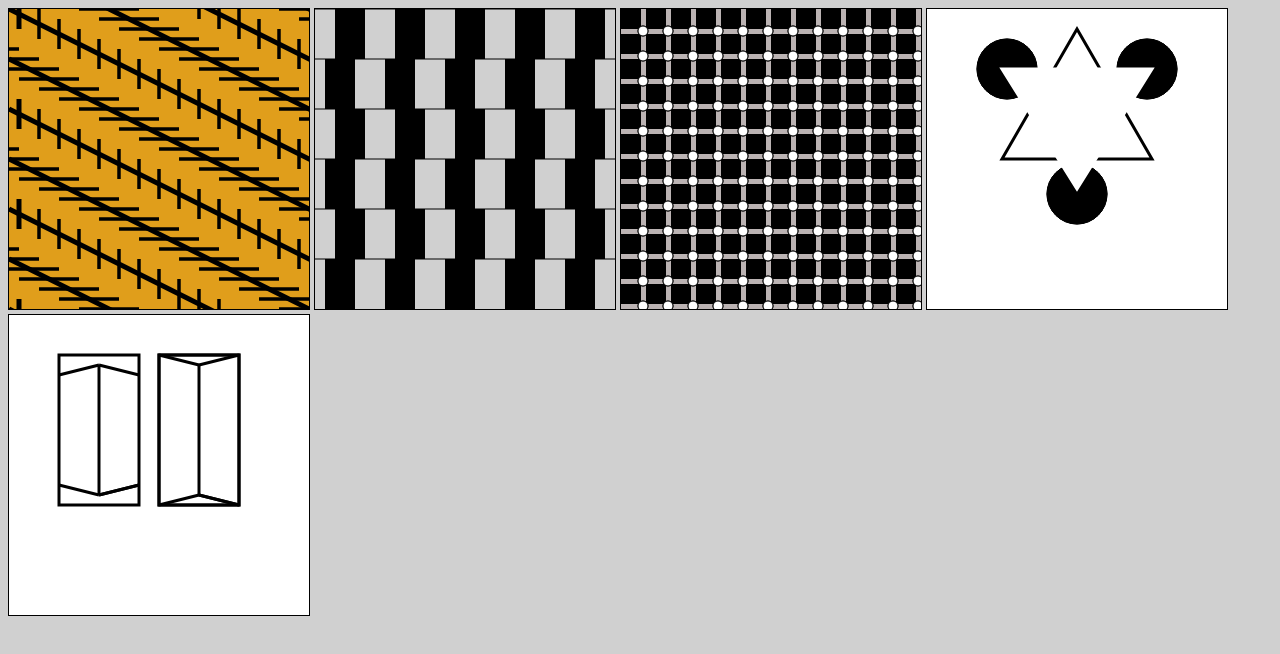
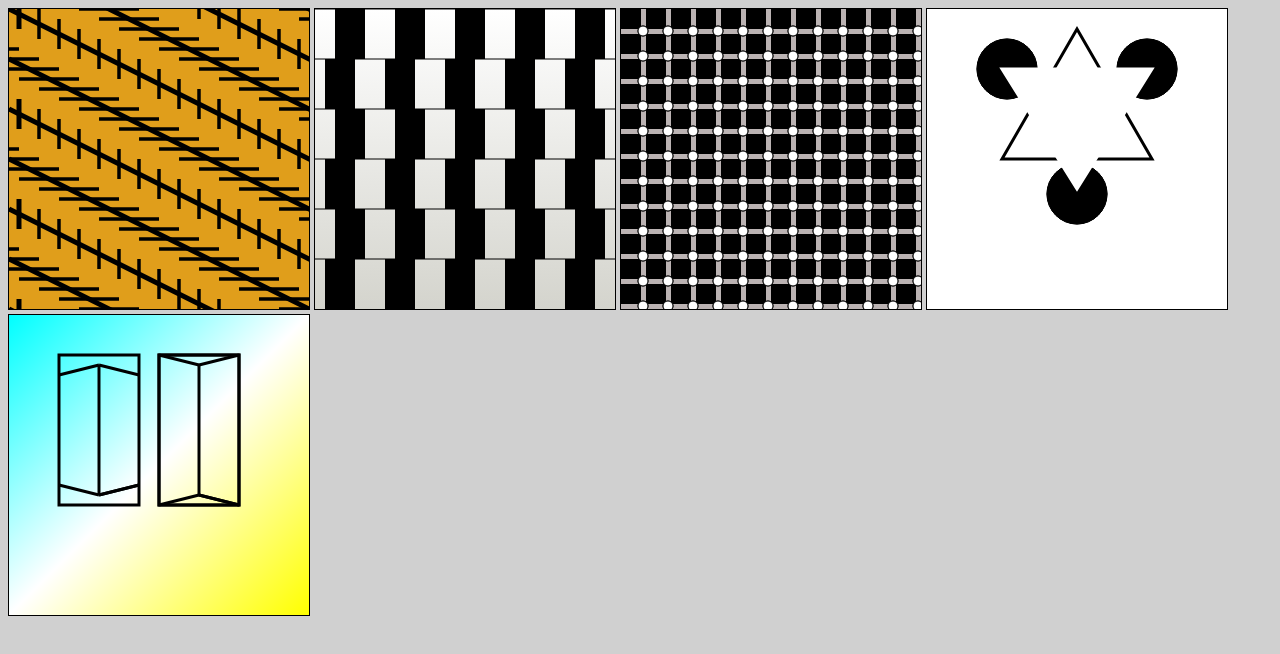
Before and after one commit to B1tF8er/optical-illusions, a website with bundled scripts: page public/index.html in a window 1280 px wide. Built offline with nearby package versions, Linux system fonts and the light colour scheme.

Commit message:
Add backgrounds

```diff
--- a/public/css/style.css
+++ b/public/css/style.css
@@ -12,9 +12,13 @@ canvas {
 }
 
 #cafe-wall {
-  background-color: #82807c00;
+  background-image: linear-gradient( #dcdbd800, #d4d4cd);
 }
 
 #blinking-dots {
   background-color: #bbb3b3;
 }
+
+#muller-lyer {
+  background-image: linear-gradient(to bottom right, cyan, white, yellow);
+}
```
